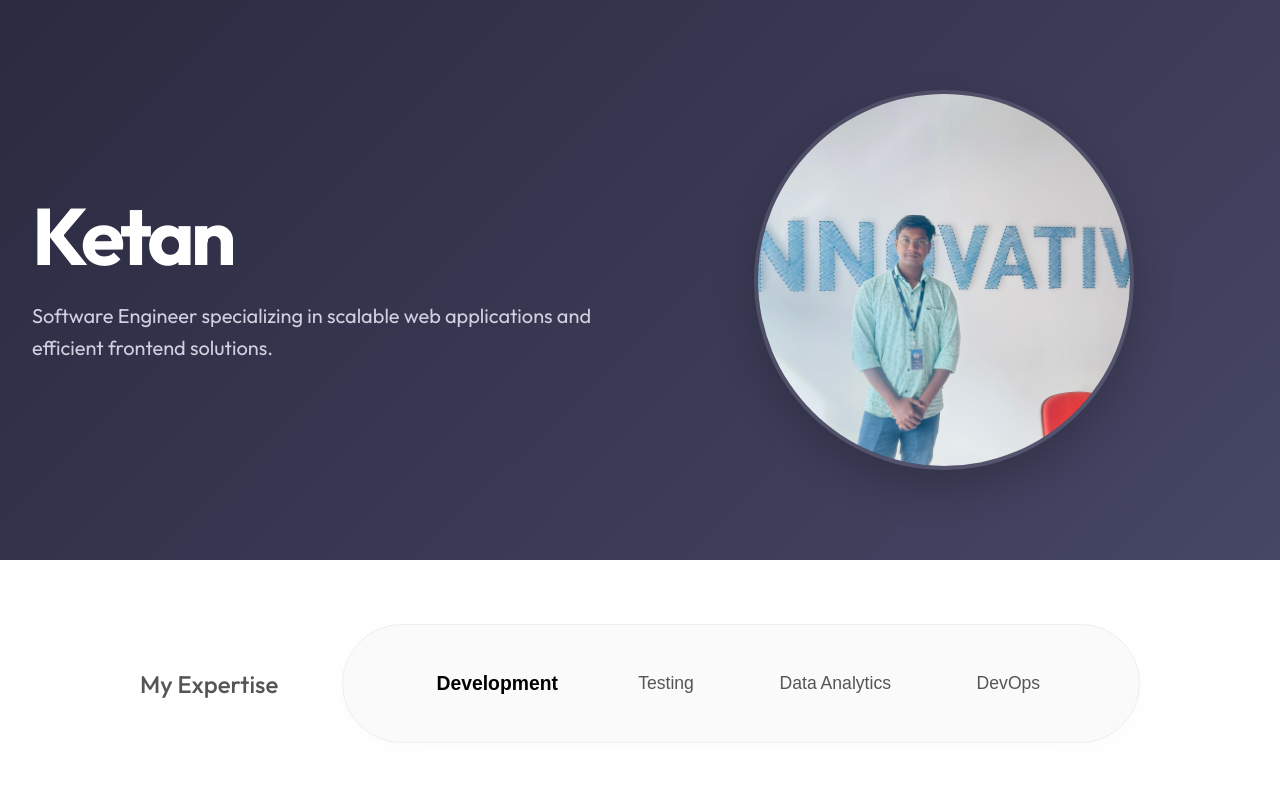
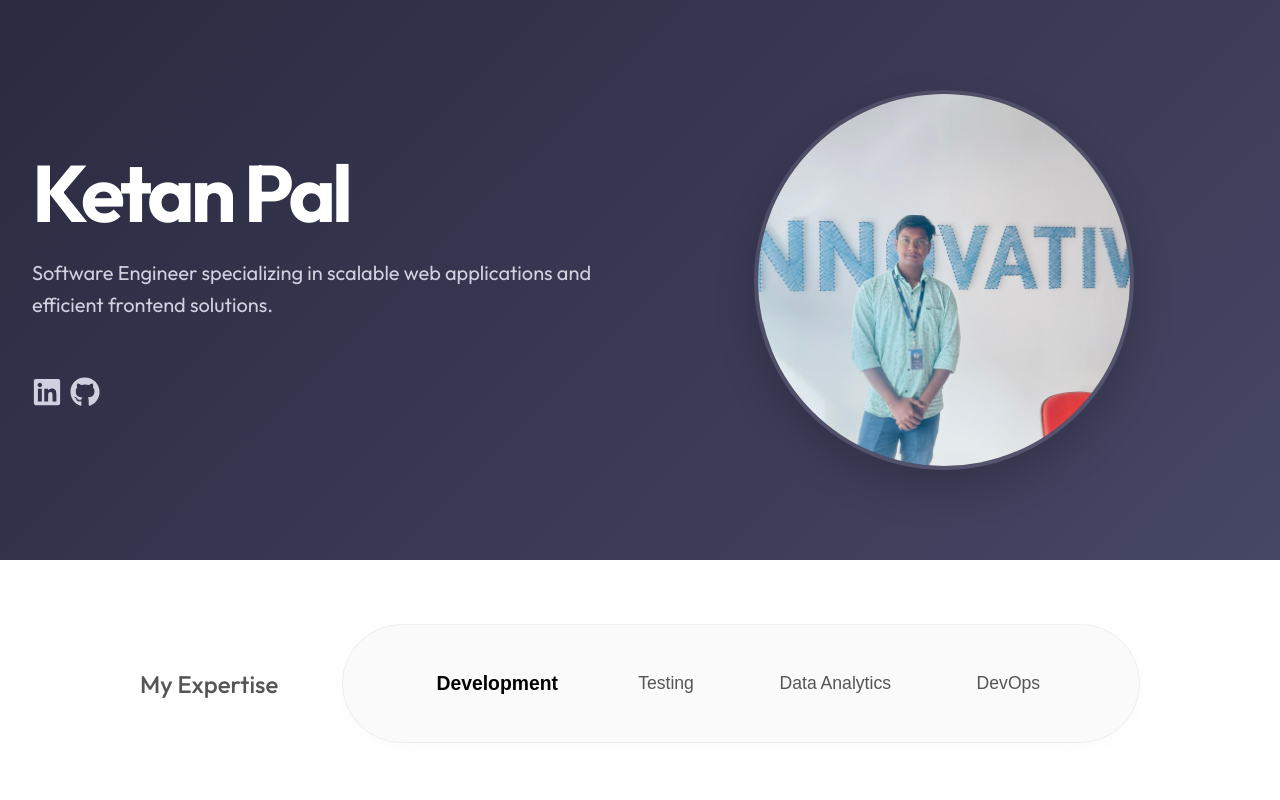
Before and after one commit to Ketan-Pal/Portfolio-2026, a Next.js app: page / in a window 1280 px wide. Shown: the top 800 px of the page. Built offline with nearby package versions, Linux system fonts and the light colour scheme.

Commit message:
social links

```diff
--- a/package.json
+++ b/package.json
@@ -11,7 +11,8 @@
   "dependencies": {
     "next": "16.1.6",
     "react": "19.2.3",
-    "react-dom": "19.2.3"
+    "react-dom": "19.2.3",
+    "react-icons": "^5.5.0"
   },
   "devDependencies": {
     "@types/node": "^20",
--- a/src/components/LandingSection.module.css
+++ b/src/components/LandingSection.module.css
@@ -30,6 +30,25 @@
     color: var(--text-secondary);
     max-width: 50ch;
     line-height: 1.6;
+}
+
+.socialContainer {
+    display: flex;
+    gap: 0.5rem;
+    margin-top: 2rem;
+}
+
+.socialLink {
+    color: var(--text-secondary);
+    transition: all 0.2s ease;
+    display: flex;
+    align-items: center;
+    justify-content: center;
+}
+
+.socialLink:hover {
+    color: var(--accent);
+    transform: translateY(-3px);
 }
 
 .imageWrapper {
--- a/src/components/LandingSection.tsx
+++ b/src/components/LandingSection.tsx
@@ -1,3 +1,4 @@
+import { FaLinkedin, FaGithub } from "react-icons/fa";
 import Image from "next/image";
 import styles from "./LandingSection.module.css";
 
@@ -5,10 +6,31 @@ export default function LandingSection() {
     return (
         <section className={styles.container}>
             <div className={styles.content}>
-                <h1 className={styles.name}>Ketan</h1>
+                <h1 className={styles.name}>Ketan Pal</h1>
                 <p className={styles.summary}>
                     Software Engineer specializing in scalable web applications and efficient frontend solutions.
                 </p>
+
+                <div className={styles.socialContainer}>
+                    <a
+                        href="https://www.linkedin.com/in/ketan-pal/"
+                        target="_blank"
+                        rel="noopener noreferrer"
+                        className={styles.socialLink}
+                        aria-label="LinkedIn"
+                    >
+                        <FaLinkedin size={30} />
+                    </a>
+                    <a
+                        href="https://github.com/Ketan-Pal"
+                        target="_blank"
+                        rel="noopener noreferrer"
+                        className={styles.socialLink}
+                        aria-label="GitHub"
+                    >
+                        <FaGithub size={30} />
+                    </a>
+                </div>
             </div>
             <div className={styles.imageWrapper}>
                 <div className={styles.imageContainer}>
@@ -22,6 +44,6 @@ export default function LandingSection() {
                     />
                 </div>
             </div>
-        </section>
+        </section >
     );
 }
```
Also changed, not shown: 1 other file (tests, documents, lock files or other folders).
